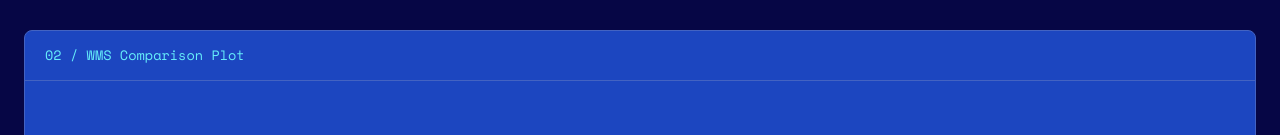
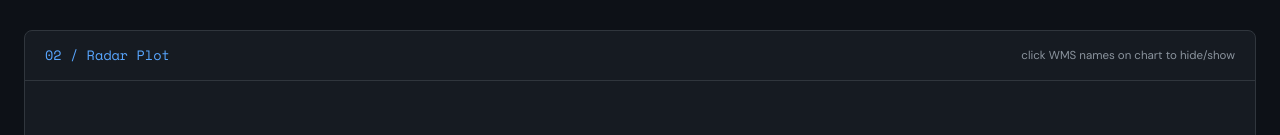
Before and after one commit to MarisaJL/radar-wms, a plain HTML site: page index.html in a window 1280 px wide. Shown: the part 1462-1597 px from the top of the page. Drawn offline with nearby package versions, Linux system fonts and the light colour scheme.

Commit message:
Minor fixes and typos

```diff
--- a/index.html
+++ b/index.html
@@ -23,14 +23,14 @@
     CSS Custom colours (edit these to retheme)
     */
     :root {
-      --bg:          #060645;   /* page background                     */
-      --surface:     #1c46c0;   /* card / table background             */
-      --surface2:    #2f54c0;   /* slightly lighter surface            */
-      --border:      #4363c2;   /* subtle borders                      */
-      --accent:      #66eefa;   /* primary blue accent                 */
-      --accent2:     #7dffd3;   /* green accent (Yes)                  */
-      --accent3:     #ff8a77;   /* red accent  (No)                    */
-      --accent4:     #fff388;   /* amber accent (ND)                   */
+      --bg:          #0d1117;   /* page background                     */
+      --surface:     #161b22;   /* card / table background             */
+      --surface2:    #21262d;   /* slightly lighter surface            */
+      --border:      #30363d;   /* subtle borders                      */
+      --accent:      #58a6ff;   /* primary blue accent                 */
+      --accent2:     #3fb950;   /* green accent (Yes)                  */
+      --accent3:     #f78166;   /* red accent  (No)                    */
+      --accent4:     #d29922;   /* amber accent (ND)                   */
       --text:        #e6edf3;   /* primary text                        */
       --text-muted:  #8b949e;   /* secondary / label text              */
       --mono:        'Space Mono', monospace;
@@ -282,7 +282,7 @@
 
     /* Highlight alternating criteria rows very subtly */
     #eval-table tbody tr:not(.cat-header):hover td {
-      background: rgba(102, 238, 250, 1);
+      background: rgba(88,166,255,0.04);
     }
 
     /* ── SELECT CELLS (Yes / No / ND dropdowns) ── */
@@ -392,10 +392,13 @@ The next section creates section cards for the table of criteria and radar plot
   <!-- The next section is the RADAR chart -->
   <div class="section-card">
     <div class="section-header">
-      <span class="section-title">02 / WMS Comparison Plot</span>
+      <span class="section-title">02 / Radar Plot</span>
       <div id="chart-chips" class="platform-chips">
         <!-- Per-platform toggle chips rendered here by renderChips() -->
       </div>
+      <span style="font-size:0.72rem;color:var(--text-muted)">
+        click WMS names on chart to hide/show
+      </span>
     </div>
     <div class="chart-wrapper">
       <!--
@@ -481,7 +484,7 @@ The next section creates section cards for the table of criteria and radar plot
   /*
   2. Colour Palette for Radar Plots
   --------------------------------------------------------------------------------------
-  Plot will cycle through these colours for the platforms added to the plot - CSS colour strings used for chip dots and Cahrt.js dataset borderColor / backgroundColor
+  Plot will cycle through these colours for the platforms added to the plot - CSS colour strings used for chip dots and Chart.js dataset borderColor / backgroundColor
   */
   const PLATFORM_COLORS = [
   "#58a6ff", "#3fb950", "#f78166", "#d29922",
```
